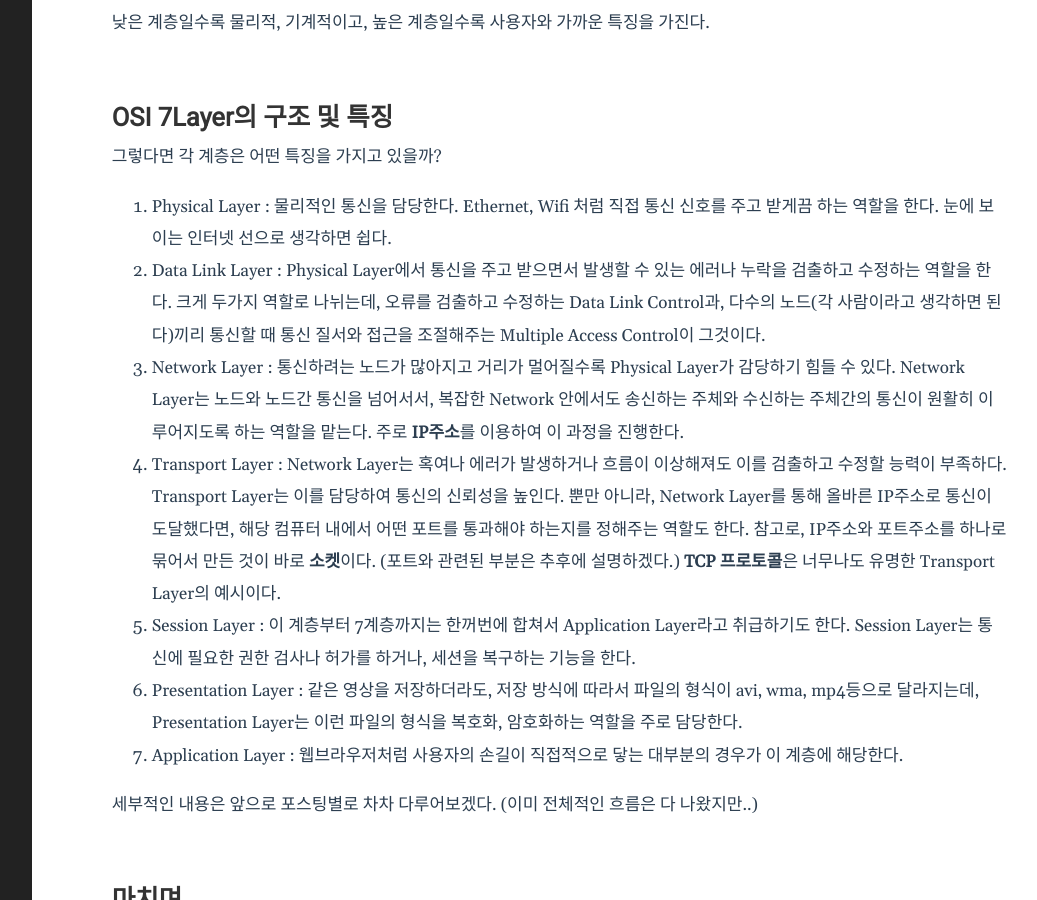
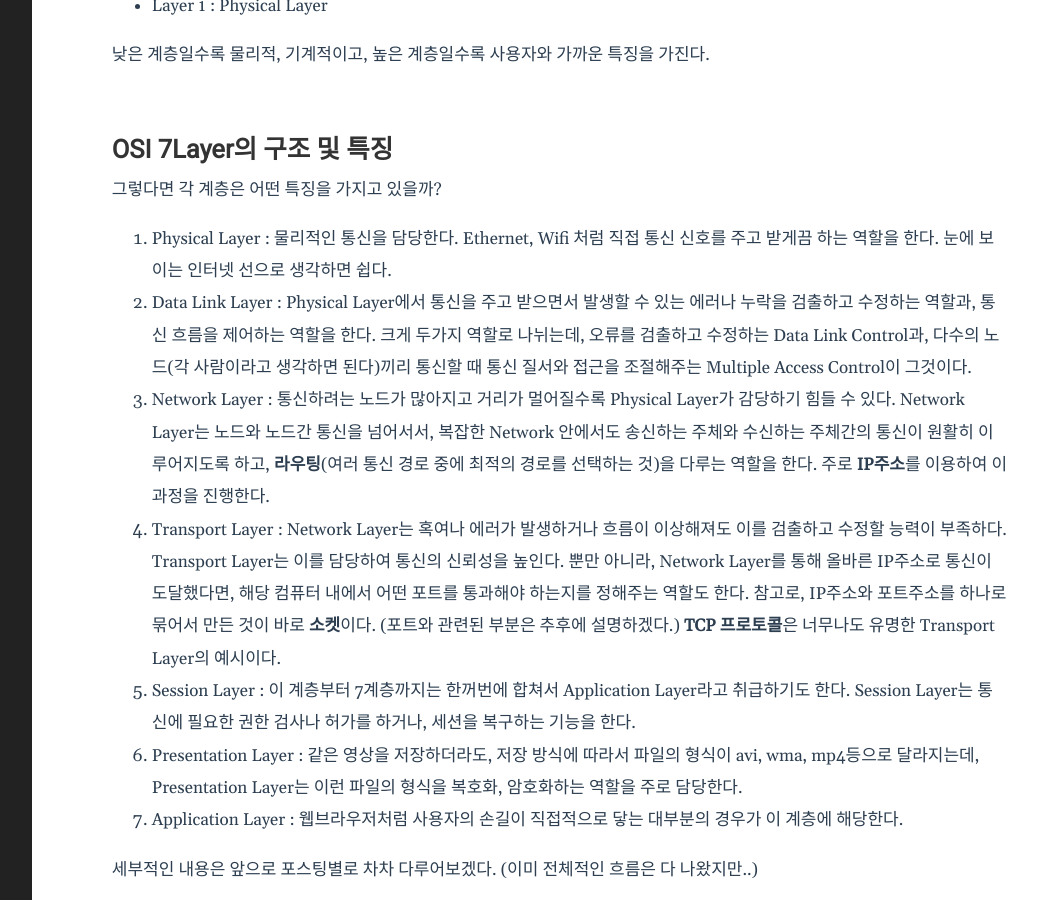
Before and after one commit to Herrtane/Herrtane.github.io, a Jekyll site: the page built from _posts/2020-09-03-network-OSI.markdown, in a window 1280 px wide and 900 px high, scrolled down 785 px. Shown: the whole window, without its empty margins (192-1229 px from the left). Built offline with Jekyll 4.4.1, drawn with Linux system fonts in a browser that asks for light colours; comment, search, counter and statistics services are not loaded.

```diff
--- a/_posts/2020-09-03-network-OSI.markdown
+++ b/_posts/2020-09-03-network-OSI.markdown
@@ -35,8 +37,8 @@ comments: true
 그렇다면 각 계층은 어떤 특징을 가지고 있을까?
 
 1. Physical Layer : 물리적인 통신을 담당한다. Ethernet, Wifi 처럼 직접 통신 신호를 주고 받게끔 하는 역할을 한다. 눈에 보이는 인터넷 선으로 생각하면 쉽다.
-2. Data Link Layer : Physical Layer에서 통신을 주고 받으면서 발생할 수 있는 에러나 누락을 검출하고 수정하는 역할을 한다. 크게 두가지 역할로 나뉘는데, 오류를 검출하고 수정하는 Data Link Control과, 다수의 노드(각 사람이라고 생각하면 된다)끼리 통신할 때 통신 질서와 접근을 조절해주는 Multiple Access Control이 그것이다.
-3. Network Layer : 통신하려는 노드가 많아지고 거리가 멀어질수록 Physical Layer가 감당하기 힘들 수 있다. Network Layer는 노드와 노드간 통신을 넘어서서, 복잡한 Network 안에서도 송신하는 주체와 수신하는 주체간의 통신이 원활히 이루어지도록 하는 역할을 맡는다. 주로 **IP주소**를 이용하여 이 과정을 진행한다.
+2. Data Link Layer : Physical Layer에서 통신을 주고 받으면서 발생할 수 있는 에러나 누락을 검출하고 수정하는 역할과, 통신 흐름을 제어하는 역할을 한다. 크게 두가지 역할로 나뉘는데, 오류를 검출하고 수정하는 Data Link Control과, 다수의 노드(각 사람이라고 생각하면 된다)끼리 통신할 때 통신 질서와 접근을 조절해주는 Multiple Access Control이 그것이다.
+3. Network Layer : 통신하려는 노드가 많아지고 거리가 멀어질수록 Physical Layer가 감당하기 힘들 수 있다. Network Layer는 노드와 노드간 통신을 넘어서서, 복잡한 Network 안에서도 송신하는 주체와 수신하는 주체간의 통신이 원활히 이루어지도록 하고, **라우팅**(여러 통신 경로 중에 최적의 경로를 선택하는 것)을 다루는 역할을 한다. 주로 **IP주소**를 이용하여 이 과정을 진행한다.
 4. Transport Layer : Network Layer는 혹여나 에러가 발생하거나 흐름이 이상해져도 이를 검출하고 수정할 능력이 부족하다. Transport Layer는 이를 담당하여 통신의 신뢰성을 높인다. 뿐만 아니라, Network Layer를 통해 올바른 IP주소로 통신이 도달했다면, 해당 컴퓨터 내에서 어떤 포트를 통과해야 하는지를 정해주는 역할도 한다. 참고로, IP주소와 포트주소를 하나로 묶어서 만든 것이 바로 **소켓**이다. (포트와 관련된 부분은 추후에 설명하겠다.) **TCP 프로토콜**은 너무나도 유명한 Transport Layer의 예시이다.
 5. Session Layer : 이 계층부터 7계층까지는 한꺼번에 합쳐서 Application Layer라고 취급하기도 한다.
 Session Layer는 통신에 필요한 권한 검사나 허가를 하거나, 세션을 복구하는 기능을 한다.
```
Also changed, not shown: other parts of _posts/2020-09-03-network-OSI.markdown (+2 -0 lines), img/osi7layer.jpg (added).
